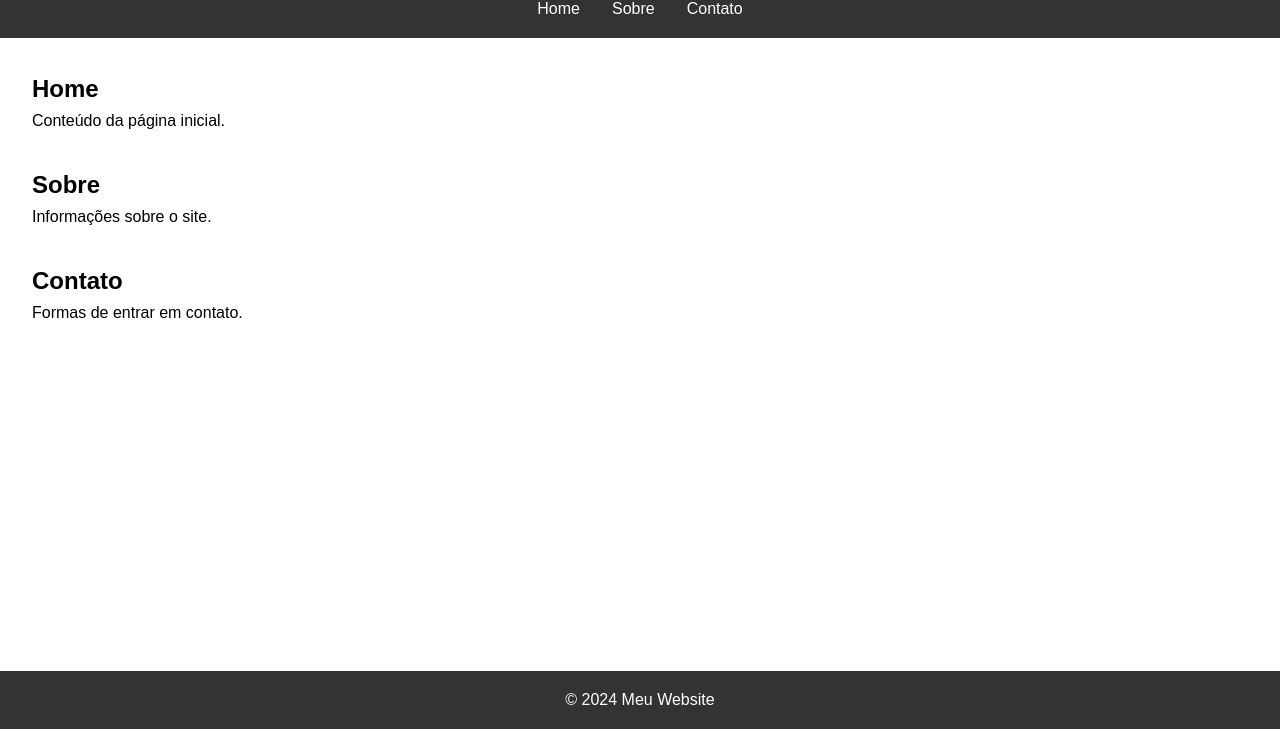
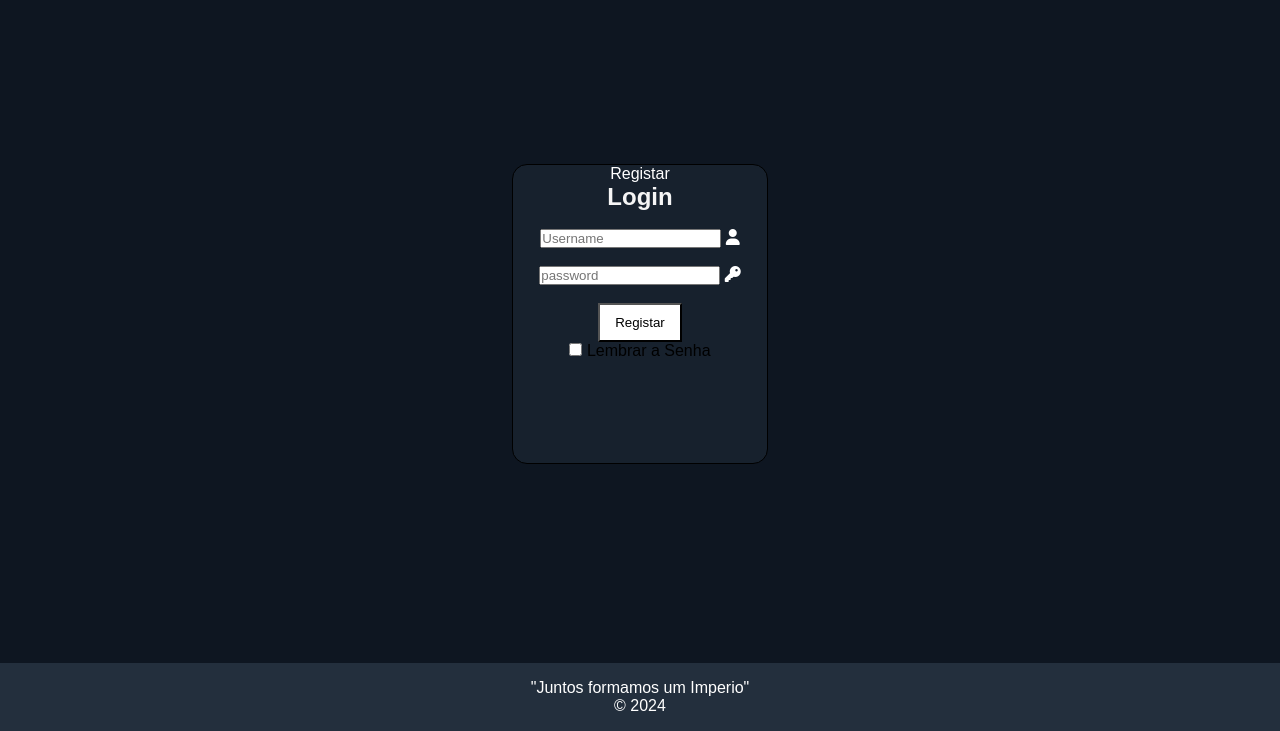
Before and after one commit to jairH07/dev-on-git, a plain HTML site: page index.html in a window 1280 px wide. Shown: the part 71-802 px from the top of the page. Drawn offline with Linux system fonts and the light colour scheme.

Commit message:
Update index.html
teste do mega imperio

```diff
--- a/index.html
+++ b/index.html
@@ -1,105 +1,133 @@
 <!DOCTYPE html>
-<html lang="pt">
+<html lang="en">
 <head>
     <meta charset="UTF-8">
     <meta name="viewport" content="width=device-width, initial-scale=1.0">
-    <title>Website Responsivo</title>
-    <link rel="stylesheet" href="styles.css">
+    <link rel="stylesheet" href="https://cdnjs.cloudflare.com/ajax/libs/font-awesome/6.6.0/css/all.min.css" integrity="sha512-Kc323vGBEqzTmouAECnVceyQqyqdsSiqLQISBL29aUW4U/M7pSPA/gEUZQqv1cwx4OnYxTxve5UMg5GT6L4JJg==" crossorigin="anonymous" referrerpolicy="no-referrer" />
+    <title>Iniciar Sessao</title>
     <style>
 
-        /* Reset básico */
-* {
+        *{
             margin: 0;
             padding: 0;
             box-sizing: border-box;
         }
-
-/* Estilos gerais */
-body {
-    font-family: Arial, sans-serif;
-    line-height: 1.6;
+        p{
+            text-align: center;
+            color: aliceblue;
         }
 
-header {
-    background: #333;
-    color: #fff;
-    padding: 1rem 0;
-    text-align: center;
+        header{
+            background-color: #232f3d;
+            overflow: hidden;
+        }
+   .new-body{
+            display: flex;
+            justify-content: center;
+            align-items: center;
+            height: 87.3vh;
+            margin: 0;
+            background-color: #0e1621;
+
    }
 
-nav ul {
-    list-style: none;
-    display: flex;
-    justify-content: center;
+
+   .corpo{
+    border: 1px solid black;
+    display: auto;
+    height: 300px;
+    width: 20%;
+    border-radius: 15px;
+    background-clip: border-box;
+   }
+   .container{
+    text-align: center;
+    text-align: center;
+    background-clip: border-box;
    }
 
-nav ul li {
-    margin: 0 1rem;
+   footer{
+    align-items: center;
+    align-content: center;
+    text-align: center;
+    background-color: #232f3d;
+    color: white;
+    padding: 1rem;
    }
 
-nav ul li a {
-    color: #fff;
-    text-decoration: none;
+   .corpo{
+    background-color: #232f3d73;
+    margin: auto;
    }
 
-main {
-    padding: 2rem;
+   button{
+    padding: 10px 15px;
+    background: white;
+    transition: 0.3s;
    }
 
-section {
-    margin-bottom: 2rem;
+   button:hover{
+          background: orangered;
    }
 
-footer {
-    background: #333;
-    color: #fff;
-    text-align: center;
-    padding: 1rem 0;
-    position: fixed;
-    width: 100%;
-    bottom: 0;
+   html body{
+    display: flex;
+    flex-direction: column;
+    font-family: Arial, Helvetica, sans-serif;
    }
 
-/* Estilos responsivos */
-@media (max-width: 768px) {
-    nav ul {
-        flex-direction: column;
+   i{
+    color: white;
    }
 
-    nav ul li {
-        margin: 0.5rem 0;
-    }
+   h2{
+    color: whitesmoke;
    }
 
+   span{
+    color: white;
+   }
     </style>
 </head>
 <body>
+    <!--mensagens de boa vinda-->
     <header>
-        <h1>Bem-vindo ao Meu Website</h1>
-        <nav>
-            <ul>
-                <li><a href="#home">Home</a></li>
-                <li><a href="#about">Sobre</a></li>
-                <li><a href="#contact">Contato</a></li>
-            </ul>
-        </nav>
+       <p>Bem Vindo a Comunidade MEGA IMPERIO</p>
+       <p>-Criada e Desenvolvida Para Grande-</p>
     </header>
-    <main>
-        <section id="home">
-            <h2>Home</h2>
-            <p>Conteúdo da página inicial.</p>
-        </section>
-        <section id="about">
-            <h2>Sobre</h2>
-            <p>Informações sobre o site.</p>
-        </section>
-        <section id="contact">
-            <h2>Contato</h2>
-            <p>Formas de entrar em contato.</p>
-        </section>
-    </main>
+    <!--mensagem de boas vindas-->
+
+<!--Introducao do new-body que servira como uma especie de body para centralizar o login sem o footer-->
+<div class="new-body">
+    <div class="corpo">
+        <div class="container">
+            <span>Registar</span>
+            <h2>Login</h2><br>
+            <div class="username">
+                <input  type="text" class="input" placeholder="Username" required>
+                <i class="fa-solid fa-user"></i><br>
+            </div><br>
+
+            <div class="username">
+                <input type="password" placeholder="password" required>
+                <i class="fa-solid fa-key"></i><br>
+            </div><br>
+            <div class="input-field">
+                <a href="#"><button>Registar</button></a>
+            </div>
+            <div class="button">
+                <div class="left">
+                    <input type="checkbox" id="check">
+                    <label for="check">Lembrar a Senha</label>
+                </div>
+            </div>
+        </div>
+    </div>
+</div>
+ <!--termino do nwe body-->
 <footer>
-        <p>© 2024 Meu Website</p>
+    <span>"Juntos formamos um Imperio"</span><br>
+    <span>© 2024</span>
 </footer>
 </body>
 </html>
```
Lines whose indentation alone changed are shown as unchanged.
